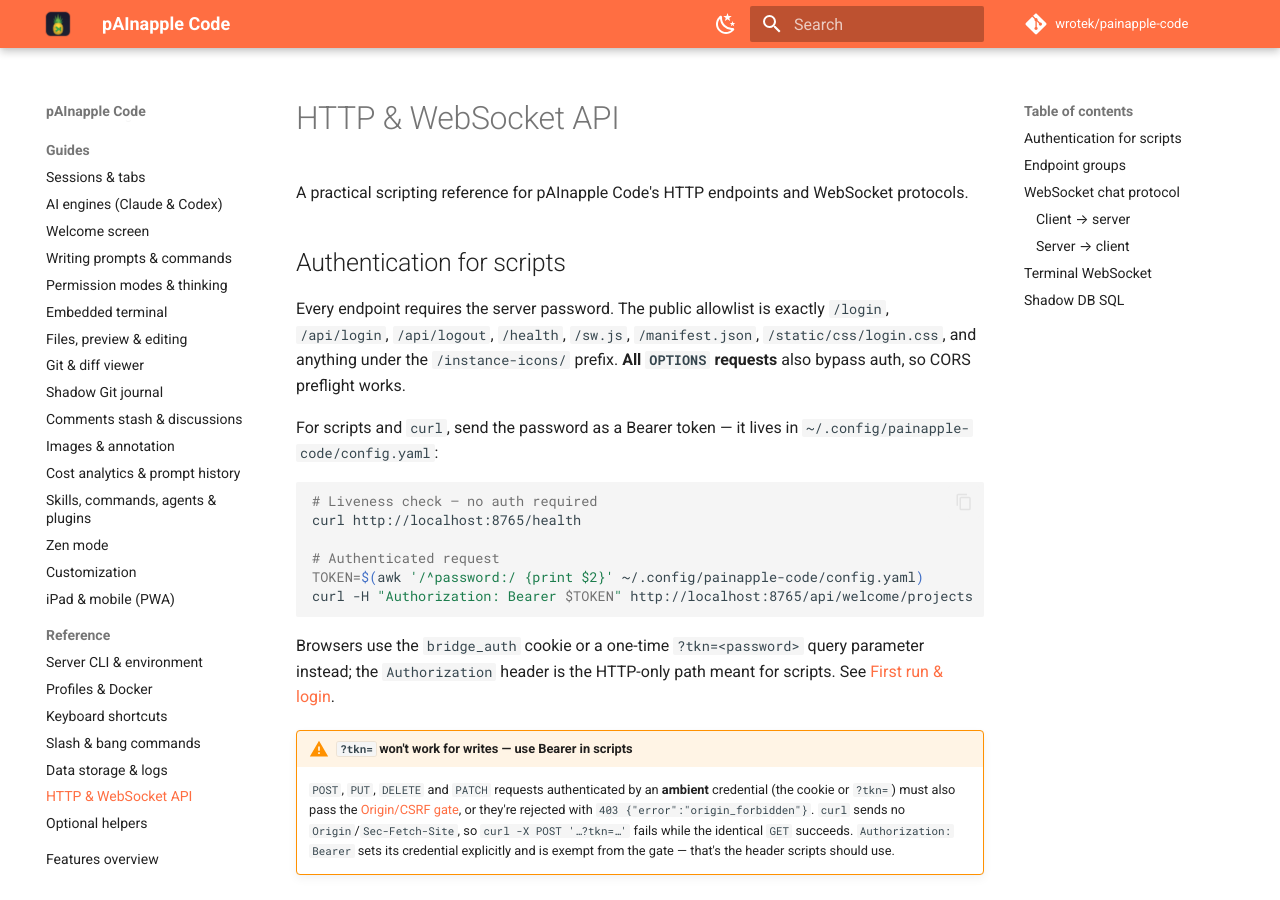
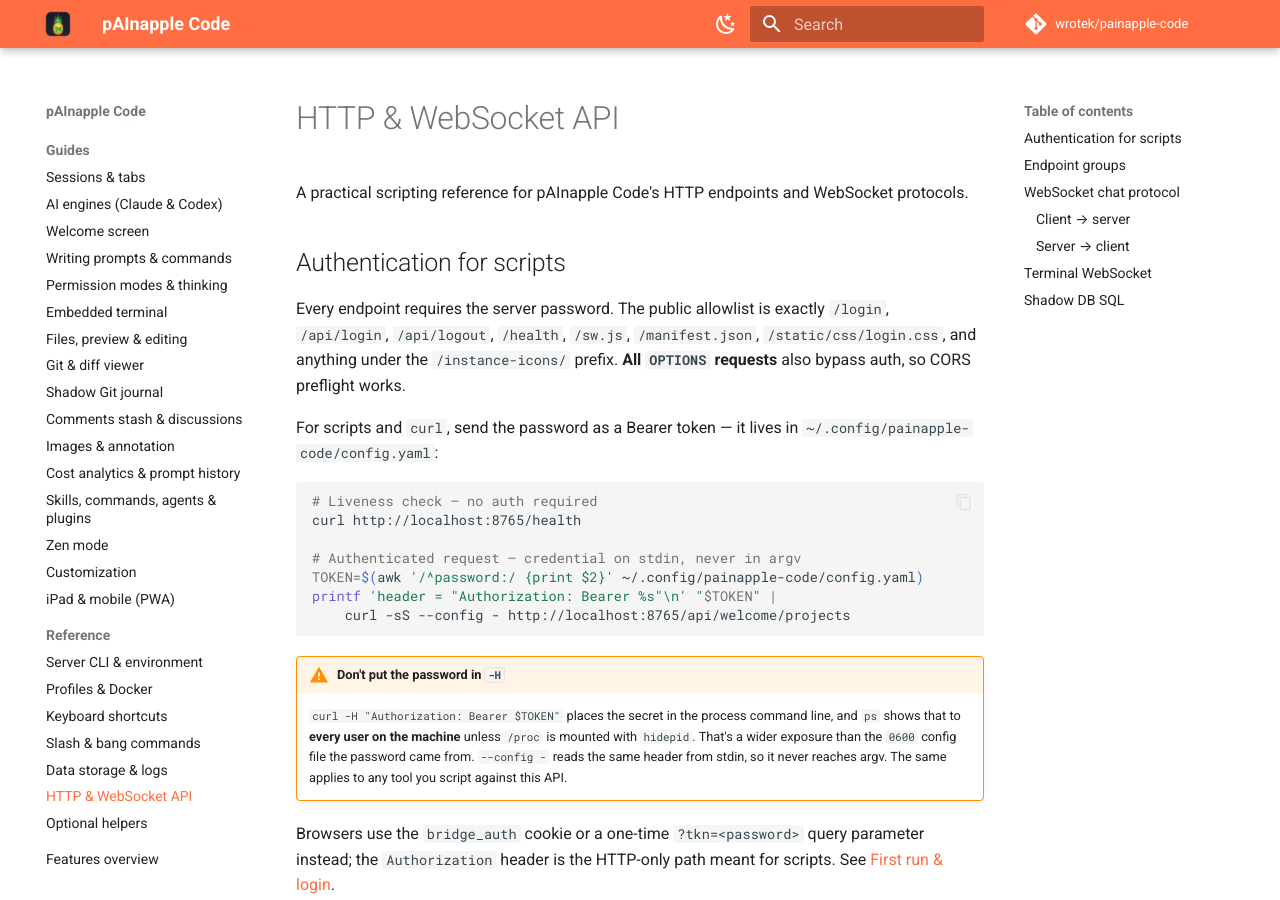
Before and after one commit to wrotek/painapple-code, an MkDocs documentation site: the page built from docs-site/reference/api.md, in a window 1280 px wide and 900 px high. Built offline with MkDocs 1.6.1 and Material for MkDocs 9.7.7, drawn with Linux system fonts in a browser that asks for light colours; comment, search, counter and statistics services are not loaded; some of the changed text lies outside the part shown.

Commit message:
fix: keep the bridge password out of curl argv
`curl -H "Authorization: Bearer $password"` puts the secret in the process
command line. `ps` exposes argv to every user on the box unless /proc is
mounted with hidepid — a strictly wider audience than the 0600 config file
the password came from. Verified on the dev box: /proc is `rw,relatime`
(no hidepid), a second account exists, and a probe secret was readable from
another process's argv within milliseconds.

shadow-query now feeds the header to curl via `--config -` on stdin, which
never reaches argv. In `-` (stdin SQL) mode $(cat) has already drained stdin
by that point, so the two uses don't collide. Backslashes and quotes in the
credential are escaped for curl's config parser, since BRIDGE_PASSWORD can
be set to anything.

Same fix in the three places the docs teach the pattern (api.md scripting
example + shadow-query helper, first-run.md scripting example), each with a
short note on why -H is the wrong channel — the leak propagates by
copy-paste, so the examples matter as much as the tool.

Does not change what the credential *is*: it's still the literal password,
still the master credential. That's WP-02 and is decided separately.

Co-Authored-By: Claude Opus 5 (1M context) <noreply@anthropic.com>

````diff
--- a/docs-site/reference/api.md
+++ b/docs-site/reference/api.md
@@ -12,10 +12,19 @@ For scripts and `curl`, send the password as a Bearer token — it lives in `~/.
 # Liveness check — no auth required
 curl http://localhost:8765/health
 
-# Authenticated request
+# Authenticated request — credential on stdin, never in argv
 TOKEN=$(awk '/^password:/ {print $2}' ~/.config/painapple-code/config.yaml)
-curl -H "Authorization: Bearer $TOKEN" http://localhost:8765/api/welcome/projects
+printf 'header = "Authorization: Bearer %s"\n' "$TOKEN" |
+    curl -sS --config - http://localhost:8765/api/welcome/projects
 ```
+
+!!! warning "Don't put the password in `-H`"
+    `curl -H "Authorization: Bearer $TOKEN"` places the secret in the process
+    command line, and `ps` shows that to **every user on the machine** unless
+    `/proc` is mounted with `hidepid`. That's a wider exposure than the `0600`
+    config file the password came from. `--config -` reads the same header from
+    stdin, so it never reaches argv. The same applies to any tool you script
+    against this API.
 
 Browsers use the `bridge_auth` cookie or a one-time `?tkn=<password>` query parameter instead; the `Authorization` header is the HTTP-only path meant for scripts. See [First run & login](../getting-started/first-run.md).
 
@@ -135,9 +144,12 @@ Each session gets its own persistent PTY that survives disconnects; `cwd` is onl
 - **Read-only:** a validator rejects mutation keywords (INSERT, UPDATE, DROP, ATTACH, …) and file-access functions.
 
 ```bash
-shadow-query() { curl -sS -X POST "${BRIDGE_URL:-http://localhost:8765}/api/shadow-db/sql?format=tsv" \
-  -H "Authorization: Bearer $(awk '/^password:/ {print $2}' ~/.config/painapple-code/config.yaml)" \
-  -H "Content-Type: text/plain" --data-binary "$1"; }
+shadow-query() {
+  printf 'header = "Authorization: Bearer %s"\n' \
+    "$(awk '/^password:/ {print $2}' ~/.config/painapple-code/config.yaml)" |
+  curl -sS --config - -X POST "${BRIDGE_URL:-http://localhost:8765}/api/shadow-db/sql?format=tsv" \
+    -H "Content-Type: text/plain" --data-binary "$1"
+}
 
 shadow-query 'SELECT started_at, user_prompt[:80], cost, model FROM turns ORDER BY started_at DESC LIMIT 10'
 ```
````
Also changed, not shown: docs-site/getting-started/first-run.md (+11 -3 lines), 1 other file.
